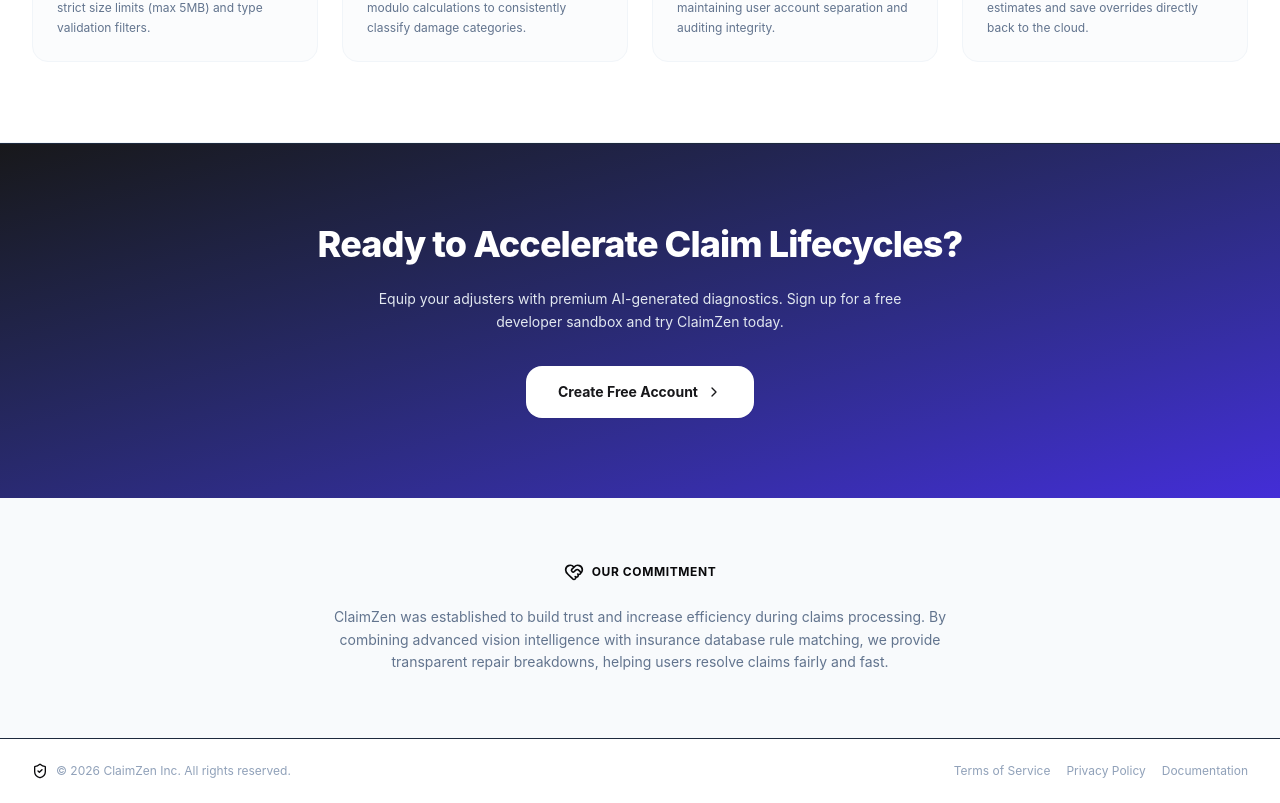
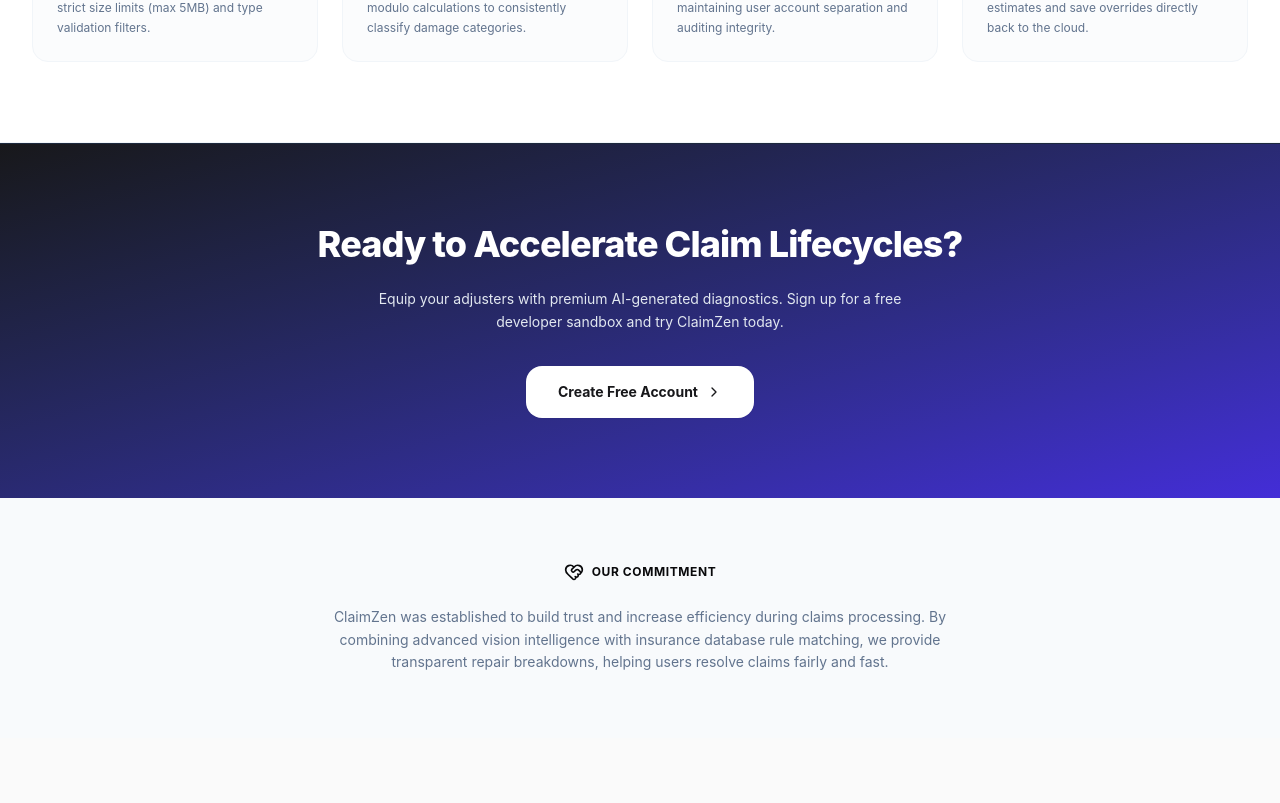
Before and after one commit to BarathGajendran/claimzen, a React (Vite) app in the folder frontend/: page / in a window 1280 px wide. Shown: the part 1854-2657 px from the top of the page. After the commit the page ends 2592 px from the top, so only its background shows below. Built offline with nearby package versions, Linux system fonts and the light colour scheme.

Commit message:
feat: complete ClaimZen rebranding, uploader cleanup, and severity enum fix

```diff
--- a/frontend/src/pages/LandingPage.jsx
+++ b/frontend/src/pages/LandingPage.jsx
@@ -36,7 +36,6 @@
   const stats = [
     { value: '15s', label: 'Average Report Time' },
     { value: '94%', label: 'Estimate Accuracy' },
-    { value: '$4.8M', label: 'Repairs Approved' },
     { value: '60%', label: 'Cycle Time Reduction' }
   ];
 
@@ -254,20 +253,6 @@
         </section>
       </main>
 
-      {/* Footer */}
-      <footer className="border-t border-slate-150 dark:border-slate-900 bg-white dark:bg-slate-950/60">
-        <div className="max-w-7xl mx-auto px-4 sm:px-6 lg:px-8 py-6 flex flex-col sm:flex-row items-center justify-between text-xs text-slate-400 dark:text-slate-500 gap-4">
-          <div className="flex items-center gap-2">
-            <ShieldCheck className="w-4 h-4 text-brand-500" />
-            <span>&copy; {new Date().getFullYear()} ClaimZen Inc. All rights reserved.</span>
-          </div>
-          <div className="flex gap-4">
-            <a href="#" className="hover:text-brand-500">Terms of Service</a>
-            <a href="#" className="hover:text-brand-500">Privacy Policy</a>
-            <a href="#" className="hover:text-brand-500">Documentation</a>
-          </div>
-        </div>
-      </footer>
     </div>
   );
 };
```
Also changed, not shown: 2 other files (tests, documents, lock files or other folders).
